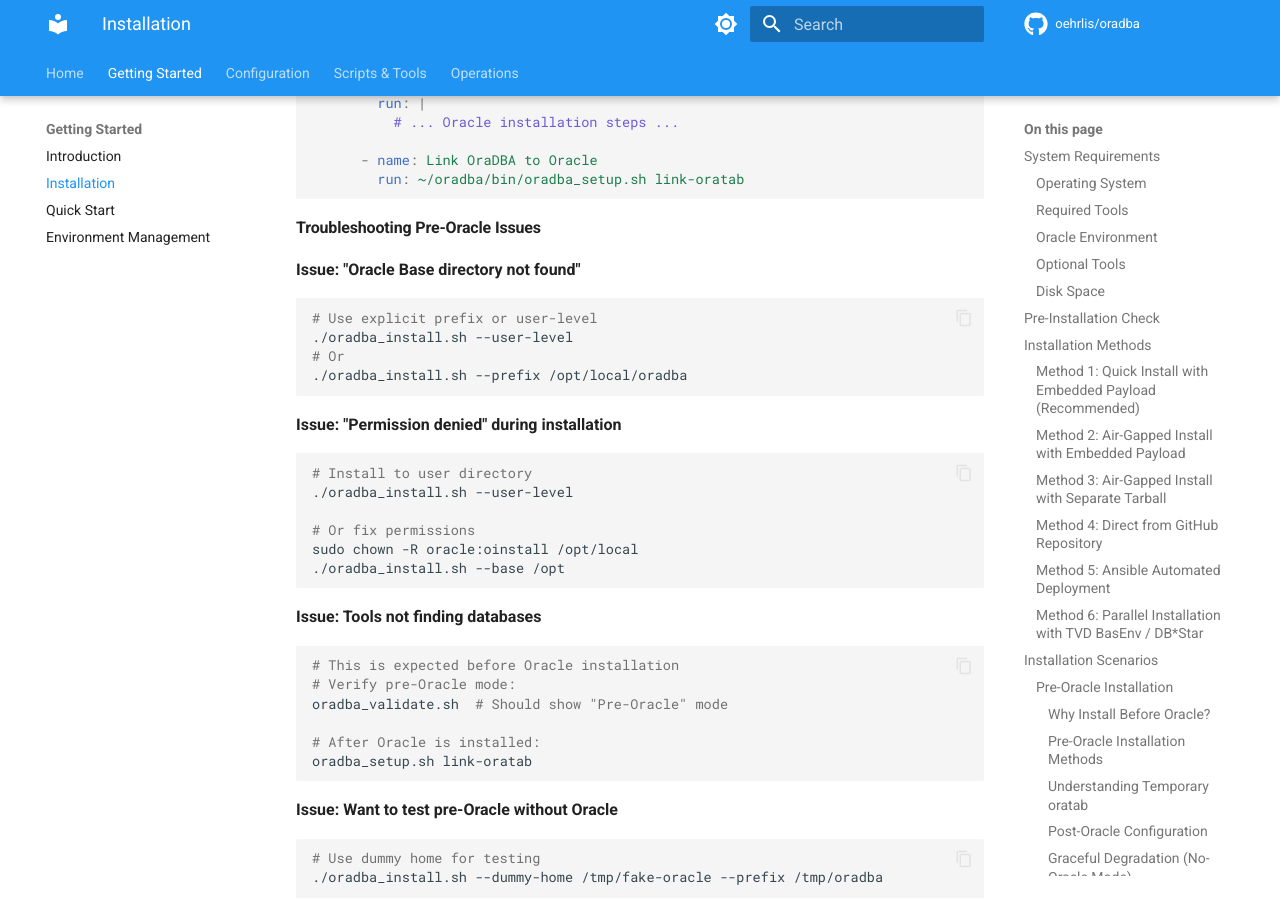
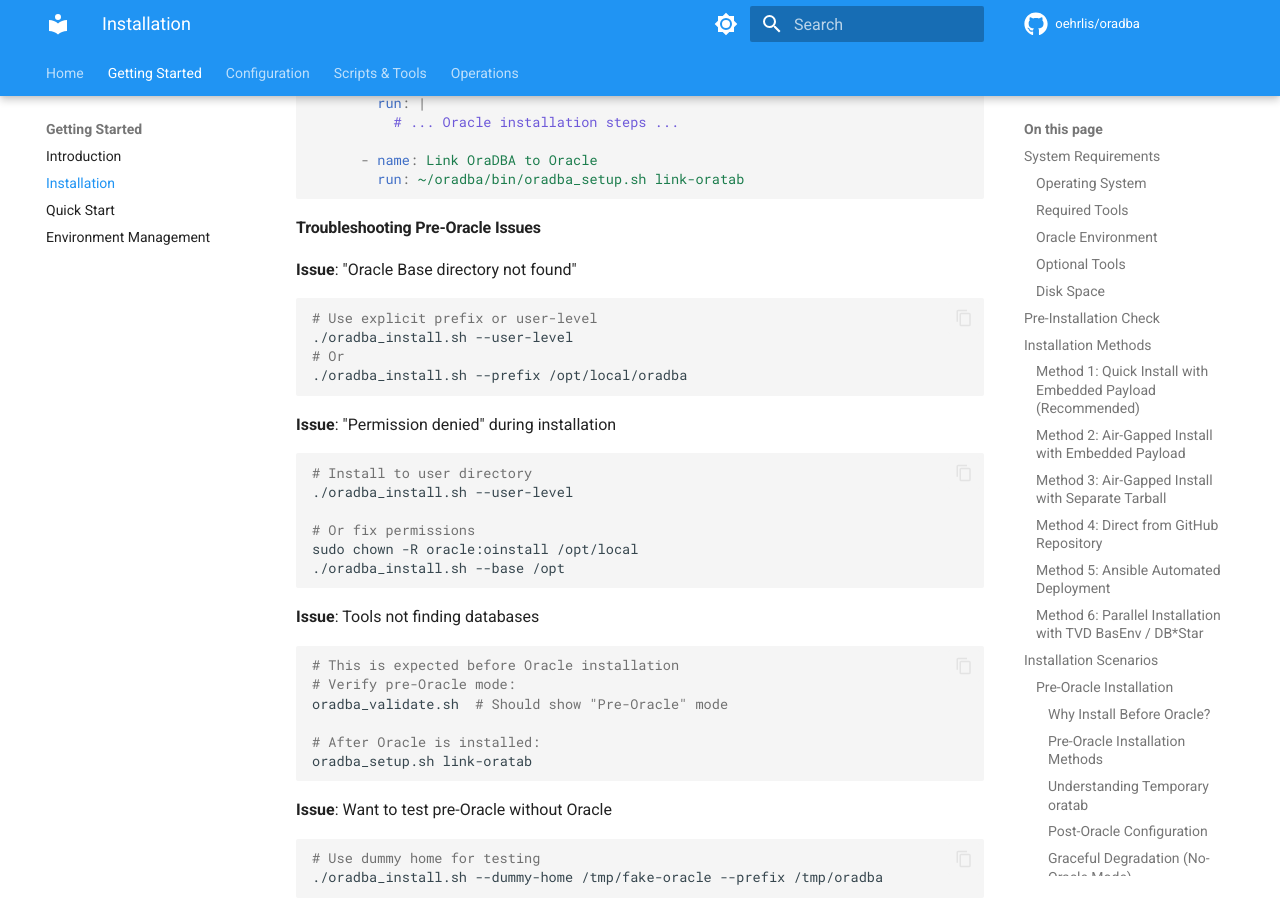
Before and after one commit to oehrlis/oradba, an MkDocs documentation site: the page built from src/doc/02-installation.md, in a window 1280 px wide and 900 px high, scrolled down 11831 px. Built offline with MkDocs 1.6.1 and Material for MkDocs 9.7.7, drawn with Linux system fonts in a browser that asks for light colours; comment, search, counter and statistics services are not loaded; the version menu is left out.

````diff
--- a/src/doc/02-installation.md
+++ b/src/doc/02-installation.md
@@ -380,7 +380,8 @@ source /opt/oracle/local/oradba/bin/oraenv.sh
 
 **Available from:** v0.17.0
 
-OraDBA can now be installed **before Oracle Database is installed**, enabling preparatory system setup, CI/CD pipeline bootstrapping, or Docker image layering.
+OraDBA can now be installed **before Oracle Database is installed**, enabling
+preparatory system setup, CI/CD pipeline bootstrapping, or Docker image layering.
 
 #### Why Install Before Oracle?
 
@@ -562,7 +563,7 @@ jobs:
 
 #### Troubleshooting Pre-Oracle Issues
 
-**Issue: "Oracle Base directory not found"**
+**Issue**: "Oracle Base directory not found"
 
 ```bash
 # Use explicit prefix or user-level
@@ -571,7 +572,7 @@ jobs:
 ./oradba_install.sh --prefix /opt/local/oradba
 ```
 
-**Issue: "Permission denied" during installation**
+**Issue**: "Permission denied" during installation
 
 ```bash
 # Install to user directory
@@ -582,7 +583,7 @@ sudo chown -R oracle:oinstall /opt/local
 ./oradba_install.sh --base /opt
 ```
 
-**Issue: Tools not finding databases**
+**Issue**: Tools not finding databases
 
 ```bash
 # This is expected before Oracle installation
@@ -593,7 +594,7 @@ oradba_validate.sh  # Should show "Pre-Oracle" mode
 oradba_setup.sh link-oratab
 ```
 
-**Issue: Want to test pre-Oracle without Oracle**
+**Issue**: Want to test pre-Oracle without Oracle
 
 ```bash
 # Use dummy home for testing
````
Also changed, not shown: README.md (+2 -1 lines), doc/v0.17.0-complete-summary.md (+21 -10 lines).
